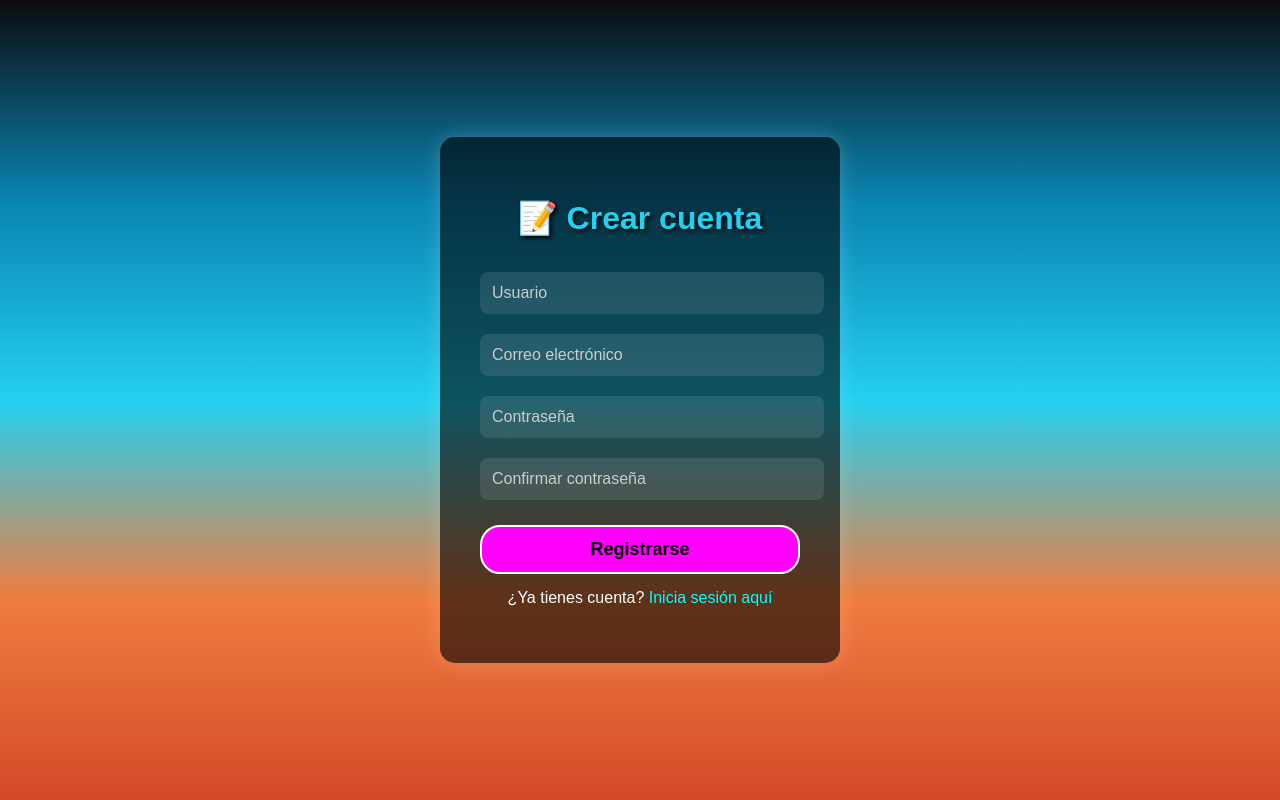
After one commit to miguel232001/WebNovaRate, a Flask app: page /register in a window 1280 px wide. The commit adds this page. Run offline with Flask 3, Linux system fonts and the light colour scheme.

Commit message:
Comunicacion entre vistas index , login y registro

```diff
--- a/main.py
+++ b/main.py
@@ -1,6 +1,4 @@
-from flask import Flask, render_template
-
-from flask import Flask, render_template
+from flask import Flask, render_template, request, flash, redirect, url_for
 
 app = Flask(__name__)
 
@@ -11,6 +9,26 @@ def main_page():
 @app.route("/login")
 def login():
     return render_template("login.html")
+@app.route("/register", methods=["GET", "POST"])
+def register():
+    if request.method == "POST":
+        usuario = request.form["usuario"]
+        correo = request.form["correo"]
+        password = request.form["password"]
+        confirm_password = request.form["confirm_password"]
+
+        # Validaciones simples (como en tu ViewModel)
+        if not usuario or not correo or not password or not confirm_password:
+            flash("No puede haber campos vacíos", "error")
+        elif password != confirm_password:
+            flash("Las contraseñas no coinciden", "error")
+        else:
+            # Aquí iría la lógica de guardarlo en tu backend o BD
+            flash("Usuario registrado correctamente ✅", "success")
+            return redirect(url_for("login"))
+
+    return render_template("registro.html")
+
 
 if __name__ == "__main__":
     app.run(debug=True)
--- /dev/null
+++ b/static/estilo/registro.css
@@ -0,0 +1,72 @@
+body {
+    margin: 0;
+    font-family: Arial, sans-serif;
+    background: linear-gradient(to bottom, #0b0c0e, #0984b1, #24d0f1, #f07c3e, #d34a29);
+    color: white;
+    display: flex;
+    justify-content: center;
+    align-items: center;
+    height: 100vh;
+}
+
+.container {
+    background: rgba(0, 0, 0, 0.6);
+    padding: 40px;
+    border-radius: 15px;
+    text-align: center;
+    width: 320px;
+    box-shadow: 0 0 20px rgba(255, 255, 255, 0.2);
+}
+
+h1 {
+    margin-bottom: 25px;
+    color: #24d0f1;
+    text-shadow: 2px 2px 4px black;
+}
+
+form input {
+    width: 100%;
+    padding: 12px;
+    margin: 10px 0;
+    border: none;
+    border-radius: 8px;
+    background-color: rgba(255,255,255,0.1);
+    color: white;
+    font-size: 16px;
+}
+
+form input::placeholder {
+    color: #cccccc;
+}
+
+button {
+    width: 100%;
+    padding: 12px;
+    margin-top: 15px;
+    background-color: #FF00FF;
+    border: 2px solid white;
+    border-radius: 20px;
+    font-size: 18px;
+    font-weight: bold;
+    color: black;
+    cursor: pointer;
+    transition: 0.3s;
+}
+
+button:hover {
+    background-color: #d34a29;
+    color: white;
+}
+
+p {
+    margin-top: 15px;
+    font-size: 16px;
+}
+
+a {
+    color: #00FFFF;
+    text-decoration: none;
+}
+a:hover {
+    text-decoration: underline;
+}
--- a/templates/login.html
+++ b/templates/login.html
@@ -27,9 +27,7 @@
         <p class="extra-link">
             <a href="{{ url_for('register') }}">¿No tienes cuenta?</a>
         </p>
-        <p class="extra-link">
-            <a href="{{ url_for('forgot_password') }}">¿Olvidaste tu contraseña?</a>
-        </p>
+
     </div>
 </body>
 </html>
--- /dev/null
+++ b/templates/registro.html
@@ -0,0 +1,32 @@
+<!DOCTYPE html>
+<html lang="es">
+<head>
+    <meta charset="UTF-8">
+    <title>Registro - NovaRate</title>
+    <link rel="stylesheet" href="{{ url_for('static', filename='estilo/registro.css') }}">
+</head>
+<body>
+    <div class="container">
+        <h1>📝 Crear cuenta</h1>
+
+        <form method="POST" action="{{ url_for('register') }}">
+            <!-- Usuario -->
+            <input type="text" name="usuario" placeholder="Usuario" required>
+
+            <!-- Correo -->
+            <input type="email" name="correo" placeholder="Correo electrónico" required>
+
+            <!-- Contraseña -->
+            <input type="password" name="password" placeholder="Contraseña" required>
+
+            <!-- Confirmar contraseña -->
+            <input type="password" name="confirm_password" placeholder="Confirmar contraseña" required>
+
+            <!-- Botón -->
+            <button type="submit">Registrarse</button>
+        </form>
+
+        <p>¿Ya tienes cuenta? <a href="{{ url_for('login') }}">Inicia sesión aquí</a></p>
+    </div>
+</body>
+</html>
```
